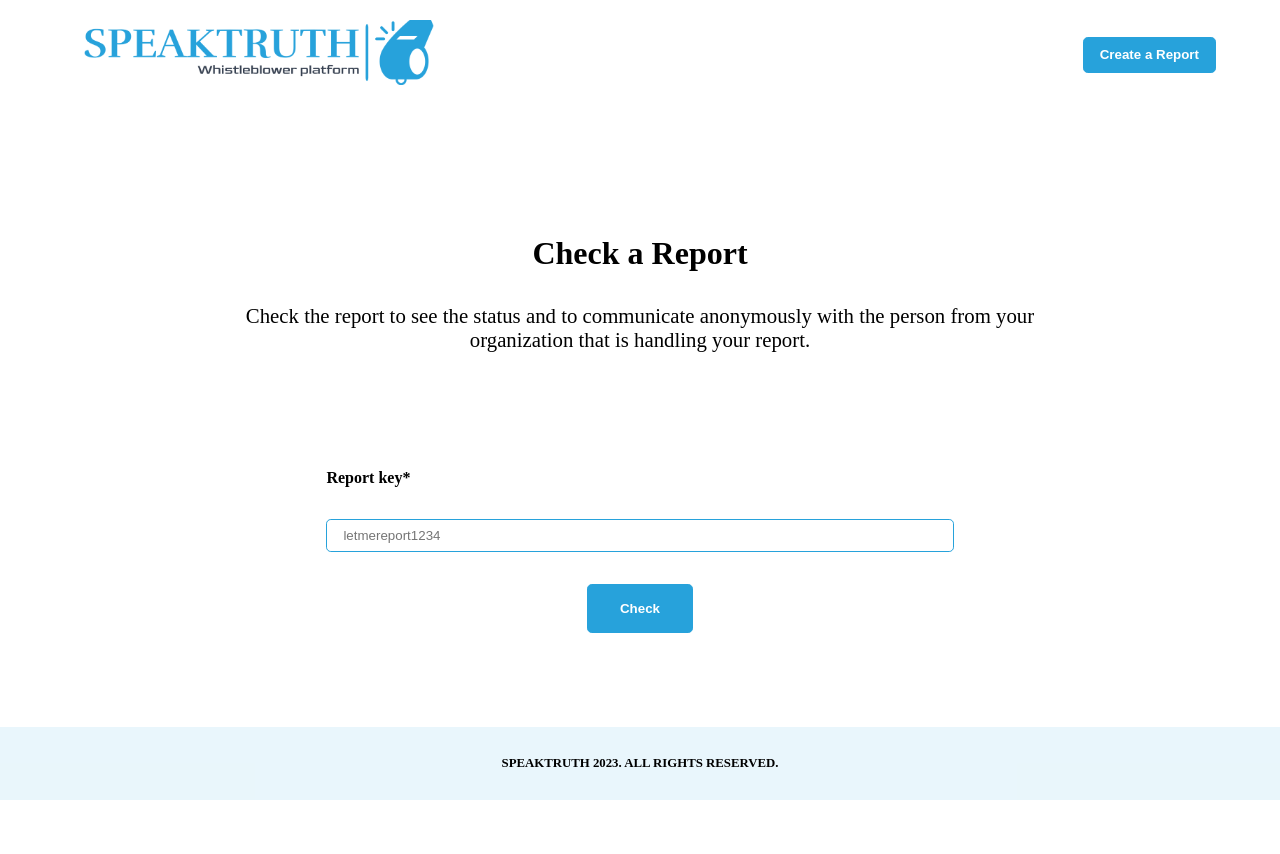
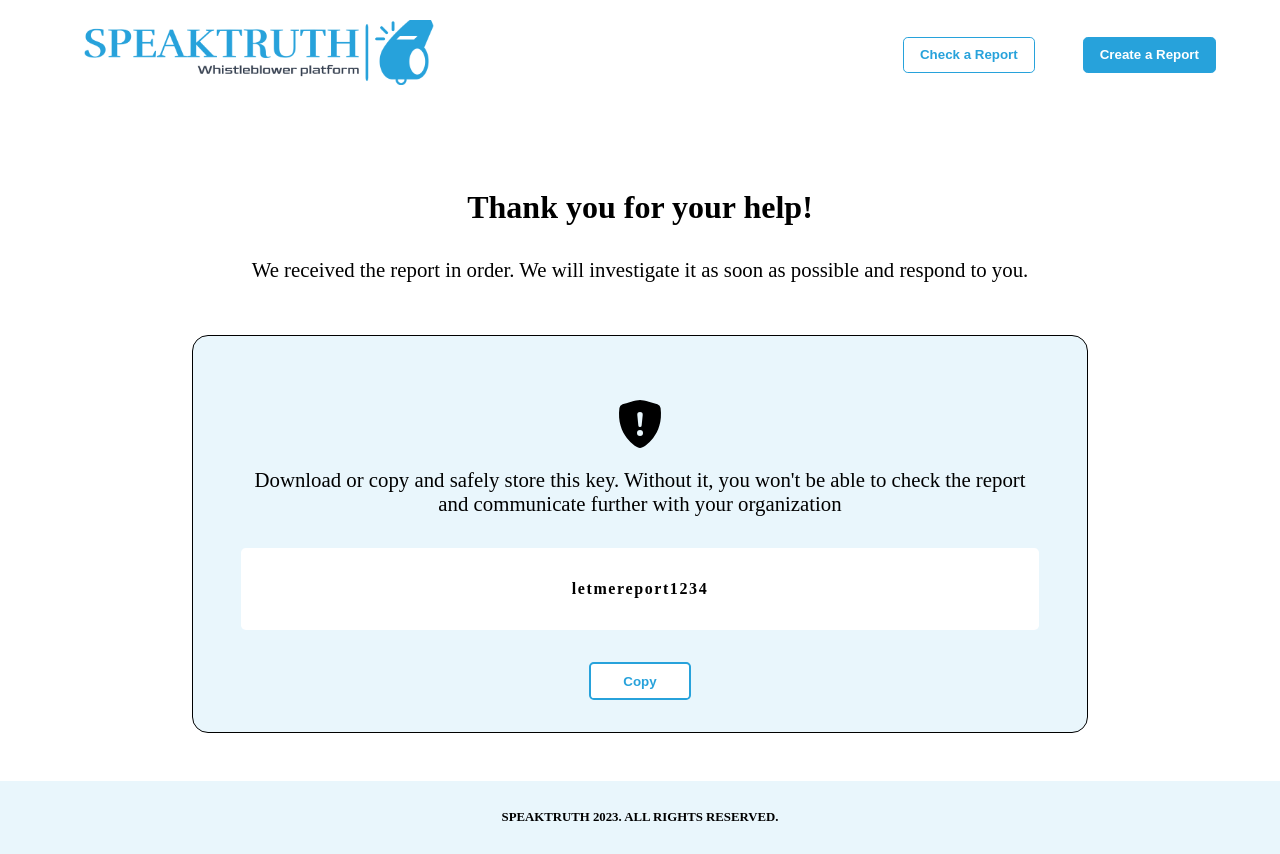
Before and after one commit to SPEAK-TRUTH/frontend, a React (Vite) app: page / in a window 1280 px wide. Before the commit the page ends 800 px from the top, so only its background shows below. Built offline with nearby package versions, Linux system fonts and the light colour scheme.

Commit message:
add: confirmation folder

```diff
--- a/src/App.jsx
+++ b/src/App.jsx
@@ -1,9 +1,11 @@
 import CheckReport from "./components/checkReport/CheckReport";
+import Confirmation from "./components/confirmation/Confirmation";
 
 function App() {
   return (
     <div className="App">
-      < CheckReport />
+      {/* <CheckReport /> */}
+      <Confirmation />
     </div>
   );
 }
--- /dev/null
+++ b/src/components/confirmation/Confirmation.jsx
@@ -0,0 +1,89 @@
+import React from "react";
+import "./confirmation.css";
+import { BsShieldFillExclamation } from "react-icons/bs";
+import LOGO from "../../assets/images/speaktruth-high-resolution-logo-color-on-transparent-background.png";
+// import { useState, useEffect } from "react";
+
+const Confirmation = () => {
+  //   const showSettings = (event) => event.preventDefault();
+
+  //   const smallScreen = 576;
+  //   const mediumScreen = 768;
+  //   const largeScreen = 1200;
+
+  //   const [windowSize, setWindowSize] = useState([window.innerWidth]);
+
+  //   useEffect(() => {
+  //     const handleWindowResize = () => setWindowSize([window.innerWidth]);
+  //     window.addEventListener("resize", handleWindowResize);
+  //     return () => window.removeEventListener("resize", handleWindowResize);
+  //   });
+
+  return (
+    <>
+      <div className="container">
+        {/* Header */}
+        <div className="topHeaderWrapper">
+          {/* {windowSize < largeScreen ? (<Sidebar pageWrapId={'page-wrap'} outerContainerId={'outer-container'} />) : <></>} */}
+
+          {/* left */}
+          <div className="header-left">
+            <img className="logo" src={LOGO} />
+          </div>
+
+          {/* <div className="topHeaderSpeakTruthLogoWrapper">
+          {windowSize <= mediumScreen ? (
+            <img className="topHeaderSpeakTruthLogo" src={LOGO} />
+          ) : (
+            <img className="topHeaderSpeakTruthFullLogo" src={LOGO} />
+          )}
+        </div> */}
+
+          {/* right */}
+          <div className="header-right">
+            {/* <Link to="/">
+            <button className="btn-check">Check a Report</button>
+          </Link>
+          <Link to="/">
+            <button className="btn-create">Create a Report</button>
+          </Link> */}
+            <button className="btn check">Check a Report</button>
+            <button className="btn create">Create a Report</button>
+          </div>
+        </div>
+
+        {/* Main Contents */}
+        <div className="main-container">
+          <div className="wrapper">
+            <div className="top-wrapper">
+              <p className="headline">Thank you for your help!</p>
+              <p className="text">
+                We received the report in order. We will investigate it as soon
+                as possible and respond to you.
+              </p>
+            </div>
+            <div className="blue-container">
+              {/* logo */}
+                <BsShieldFillExclamation className="icon" />
+              <p className="text inner-text">
+                Download or copy and safely store this key. Without it, you
+                won't be able to check the report and communicate further with
+                your organization
+              </p>
+              <div className="white-box">
+                <p className="key">letmereport1234</p>
+              </div>
+              <button className="btn-copy">Copy</button>
+            </div>
+          </div>
+        </div>
+        {/* Footer */}
+        <div className="footer">
+          <p className="footer-text">SPEAKTRUTH 2023. ALL RIGHTS RESERVED.</p>
+        </div>
+      </div>
+    </>
+  );
+};
+
+export default Confirmation;
--- /dev/null
+++ b/src/components/confirmation/confirmation.css
@@ -0,0 +1,195 @@
+body {
+  /* width: 100vw; */
+  /* min-height: 100vh; */
+  box-sizing: border-box;
+  position: relative;
+  padding: 0;
+  margin: 0;
+}
+
+.container {
+  min-width: 100vw;
+  min-height: 100vh;
+  display: flex;
+  flex-direction: column;
+  align-items: center;
+  justify-content: space-between;
+  /* height: fit-content; */
+}
+
+/* Header */
+.topHeaderWrapper {
+  width: 90%;
+  height: auto;
+  margin: 0 auto;
+  transition: width 0.5s;
+  display: flex;
+  align-items: center;
+  justify-content: space-between;
+}
+
+.header-left {
+  width: 350px;
+  height: auto;
+  transition: width 0.5s;
+  padding: 20px;
+}
+
+.btn {
+  border: 1px solid rgba(39, 162, 219);
+  padding: 0.6rem 1rem;
+  font-weight: 600;
+  border-radius: 0.3rem;
+  background: #fff;
+}
+
+.check {
+  margin-right: 3rem;
+  color: rgba(39, 162, 219);
+}
+
+.create {
+  color: #fff;
+  background-color: rgba(39, 162, 219);
+}
+
+/* Main Container */
+.main-container {
+  text-align: center;
+  width: 100vw;
+  margin: 0 auto;
+}
+
+.wrapper {
+  width: 70%;
+  margin: 3rem auto;
+  display: flex;
+  flex-direction: column;
+  gap: 2rem;
+}
+
+.headline {
+  font-size: 2rem;
+  font-weight: 700;
+  margin-bottom: 2rem;
+}
+
+.text {
+  font-size: 1.3rem;
+}
+
+.blue-container {
+  background: rgba(39, 162, 219, 0.1);
+  border-radius: 1rem;
+  padding: 3rem 3rem 0 3rem;
+  border: 1px solid #000;
+  /* width: 90%; */
+  margin: 0 auto;
+}
+
+.icon {
+  width: 100%;
+  font-size: 3rem;
+  margin-top: 1rem;
+}
+
+.white-box {
+  background: #fff;
+  padding: 1rem 0;
+  margin: 2rem 0;
+  border-radius: 0.3rem;
+}
+
+.inner-text {
+  margin: 1rem 0 2rem 0;
+  width: 100%;
+}
+
+.key {
+  font-weight: 700;
+  letter-spacing: 0.1rem;
+}
+
+.btn-copy {
+  background: #fff;
+  padding: 0.6rem 2rem;
+  border-radius: 0.3rem;
+  margin-bottom: 2rem;
+  font-weight: 600;
+  border: 2px solid rgba(39, 162, 219);
+  color: rgba(39, 162, 219);
+}
+
+/* Footer */
+.footer {
+  background: rgba(39, 162, 219, 0.1);
+  width: 100%;
+  /* position: absolute; */
+  /* bottom: 0; */
+  /* margin-top: auto; */
+}
+
+.footer-text {
+  text-align: center;
+  padding: 1rem;
+  font-weight: 600;
+  font-size: 0.8rem;
+}
+
+/* Media query for screens smaller than 768px */
+@media (max-width: 768px) {
+  .header-left {
+    width: 300px;
+  }
+
+  .check {
+    margin-right: 1rem;
+  }
+}
+
+/* Media query for screens smaller than 576px */
+@media (max-width: 576px) {
+  .topHeaderWrapper {
+    justify-content: center;
+  }
+
+  .header-right {
+    display: none;
+  }
+
+  .headline {
+    font-size: 1.5rem;
+    margin-bottom: 1rem;
+  }
+
+  .text {
+    font-size: 1rem;
+  }
+
+  .wrapper {
+    width: 90%;
+    margin: 0 auto;
+    gap: 1rem;
+  }
+
+  .blue-container {
+    padding: 1rem 1rem 0 1rem;
+  }
+
+  .icon {
+    font-size: 2rem;
+  }
+}
+
+/* Media query for screens smaller than 375px */
+@media (max-width: 375px) {
+  .headline {
+    margin-bottom: 0.5rem;
+  }
+  .key {
+    letter-spacing: normal;
+  }
+  .footer-text {
+    font-size: 0.6rem;
+  }
+}
```
